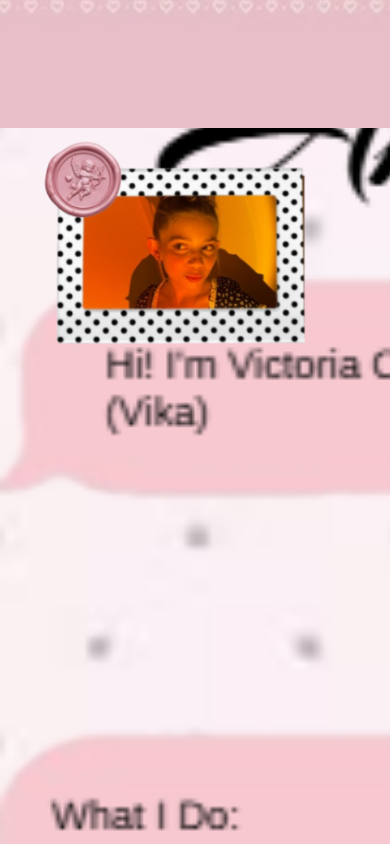
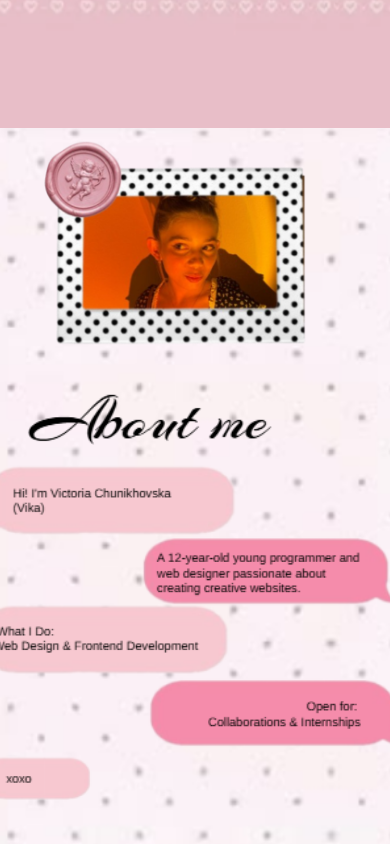
Before and after one commit to Vika09090913/vika-portfolio, a React (Create React App) app: page / in a window 390 px wide. Shown: the part 1560-2404 px from the top of the page. Built offline with nearby package versions, Linux system fonts and the light colour scheme.

Commit message:
About mobile: remove horizontal scroll, keep bg at 100%

```diff
--- a/src/App.css
+++ b/src/App.css
@@ -1111,27 +1111,27 @@ html {
     left: auto !important;
   }
 
-  /* --- ABOUT ME МОБІЛЬНА ВЕРСІЯ --- */
+  /* --- ABOUT ME МОБІЛЬНА ВЕРСІЯ - БЕЗ ГОРИЗОНТАЛЬНОГО СКРОЛУ --- */
   .section-about {
-    overflow-x: auto !important;
-    overflow-y: hidden !important;
+    overflow: hidden !important; /* Прибрано горизонтальний скрол */
   }
   .about-background-layer {
-    width: 1400px !important;
+    width: 100% !important; /* Залишаємо 100%, не 1400px */
     min-height: 100vh !important;
-    background-image: url('./images/about-mobile-bg.jpg') !important; /* НОВИЙ ФОН */
+    background-image: url('./images/about-mobile-bg.jpg') !important;
+    background-size: cover !important;
+    background-position: center !important;
   }
   .about-photo-container {
-    width: 450px !important; /* ЗМЕНШЕНО (було 650px) */
-    height: 500px !important; /* ЗМЕНШЕНО (було 700px) */
+    width: 450px !important;
+    height: 500px !important;
     top: -80px !important;
     left: 10px !important;
   }
-  /* Сердечко підсунуто ближче до повідомлення */
   .heart-emoji {
     font-size: 36px !important;
-    bottom: 100px !important; /* Вище (було 150px) */
-    left: 600px !important; /* Лівіше (було 700px) */
+    bottom: 100px !important;
+    left: 600px !important;
     top: auto !important;
   }
   .character-trigger {
```
